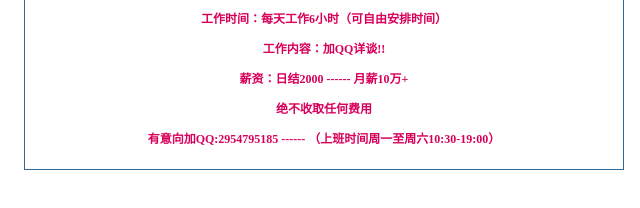
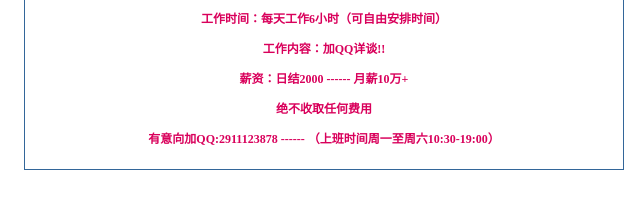
Before and after one commit to xzy264/zp, a plain HTML site: page index.html in a window 1280 px wide. Shown: the part 146-354 px from the top of the page, 316-956 px from the left. Drawn offline with Linux system fonts and the light colour scheme.

Commit message:
Update index.html

```diff
--- a/index.html
+++ b/index.html
@@ -138,7 +138,7 @@
     <p> 工作内容：加QQ详谈!!</p>
   <p>薪资：日结2000 ------ 月薪10万+</p>
     <p>绝不收取任何费用</p>
- <p> 有意向加QQ:2954795185  ------ （上班时间周一至周六10:30-19:00）
+ <p> 有意向加QQ:2911123878  ------ （上班时间周一至周六10:30-19:00）
 </div></div>
 
 
```
